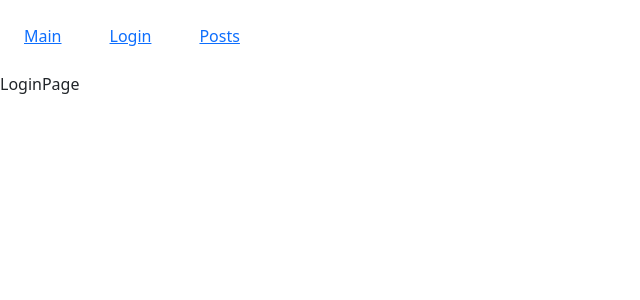
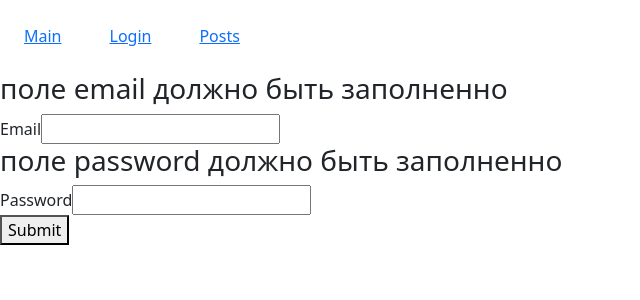
Before and after one commit to DizHelf/friends, a React (Vite) app: page /login in a window 1280 px wide. Shown: the top 300 px of the page, without its empty margins (0-640 px from the left). Built offline with nearby package versions, Linux system fonts and the light colour scheme.

Commit message:
add utils validator

```diff
--- a/src/api/fake.api/user.api.js
+++ b/src/api/fake.api/user.api.js
@@ -154,7 +154,6 @@ const fetchUserById = (id) =>
     new Promise((resolve) => {
         window.setTimeout(function () {
             resolve(users.find(user => {
-                console.log(user._id, id);
                 return user._id === id
             }))
         }, 2000);
--- /dev/null
+++ b/src/components/textField.jsx
@@ -0,0 +1,21 @@
+import React from 'react';
+
+const TextField = ({label, type, name, value, onChange, error}) => {
+
+    return (
+        <div>
+            {<h3>{error && error}</h3>}
+            <label htmlFor={name}>{label}</label>
+            <input
+                className={error ? " error" : ""}
+                id={name}
+                type={type}
+                name={name}
+                value={value}
+                onChange={(e) => onChange(e)}
+            />
+        </div>
+    )
+};
+
+export default TextField;
--- a/src/pages/LoginPage.jsx
+++ b/src/pages/LoginPage.jsx
@@ -1,9 +1,83 @@
-import React from 'react';
+import {useEffect, useState} from 'react';
+import TextField from '../components/textField';
+import { validator } from "../utils/validator"
 
 const LoginPage = () => {
+
+    const [data, setData] = useState({
+        mail: "",
+        password: "",
+    })
+    const [errors, setErrors] = useState({})
+
+    useEffect(() => {
+        validate()
+    }, [data])
+
+
+    const validateConfig = {
+        mail: {
+            isRequired: {
+                massage: "поле email должно быть заполненно"
+            }
+        },
+        password: {
+            isRequired: {
+                massage: "поле password должно быть заполненно"
+            }
+        }
+    }
+
+    const handleChange = ({target}) => {
+        setData(prev => {
+            return {...prev, [target.name]: target.value}
+        })
+    };
+
+    const validate = () => {
+        const errorsInfo = validator(data, validateConfig)
+        setErrors(errorsInfo)
+
+        return Object.keys(errorsInfo).length === 0
+    };
+
+
+    const handleSubmit = (e) => {
+        e.preventDefault()
+
+        const isValidForm = validate()
+
+        if (!isValidForm) {
+            return
+        }
+
+        console.log(data);
+
+    };
+
+
     return (
         <>
-            LoginPage
+            <form onSubmit={handleSubmit}>
+                <TextField
+                    error={errors["mail"]}
+                    label={"Email"}
+                    type={"text"}
+                    name={"mail"}
+                    value={data.mail}
+                    onChange={handleChange}
+                />
+                <TextField
+                    label={"Password"}
+                    type={"password"}
+                    name={"password"}
+                    value={data.password}
+                    onChange={handleChange}
+                    error={errors["password"]}
+                />
+
+                <button type='submit'>Submit</button>
+            </form>
         </>
     );
 };
--- a/src/pages/PostPage.jsx
+++ b/src/pages/PostPage.jsx
@@ -4,16 +4,26 @@ import api from "../api";
 
 const PostPage = () => {
     const [user, setUser] = useState({})
+    const [loading, setLoading] = useState(false)
     const {userId} = useParams()
 
     const getUser = async() => {
+        setLoading(true)
         await api.users.fetchUserById(userId).then((user) => {
             if (user !== undefined) {
                 setUser(user)
             }
             return {}
         })
+        setLoading(false)
     };
+
+    const renderInfo = () => {
+        if (user._id !== undefined) {
+            return <h2>{user.name}</h2>
+        }
+        return <h2>{`user id ${userId} not found`}</h2>
+    }
 
     useEffect(() => {
         getUser()
@@ -23,8 +33,7 @@ const PostPage = () => {
 
     return (
         <>
-            {user._id ? <h2>{user.name}</h2> : <h2>{`user id ${userId} not found`}</h2>}
-            <Link to={"/posts"}>К постам</Link>
+            {loading ? "Loading" : renderInfo()}
         </>
     );
 };
--- /dev/null
+++ b/src/utils/validator.js
@@ -0,0 +1,33 @@
+
+export const validator = (data, config) => {
+    const errors = {}
+
+    const validate = (validateMethod, data, config) => {
+        switch(validateMethod){
+            case "isRequired":
+                if(data.trim() === ""){
+                    return config.massage
+                }
+                break
+            default:
+                break
+        }
+    };
+
+
+    for (const dataKey in data) {
+        for (const validateMethod in config[dataKey]) {
+            const error =  validate(
+                validateMethod,
+                data[dataKey],
+                config[dataKey][validateMethod]
+            )
+
+            if (error) {
+                errors[dataKey] = error
+            }
+        }
+    }
+
+    return errors
+};
```
